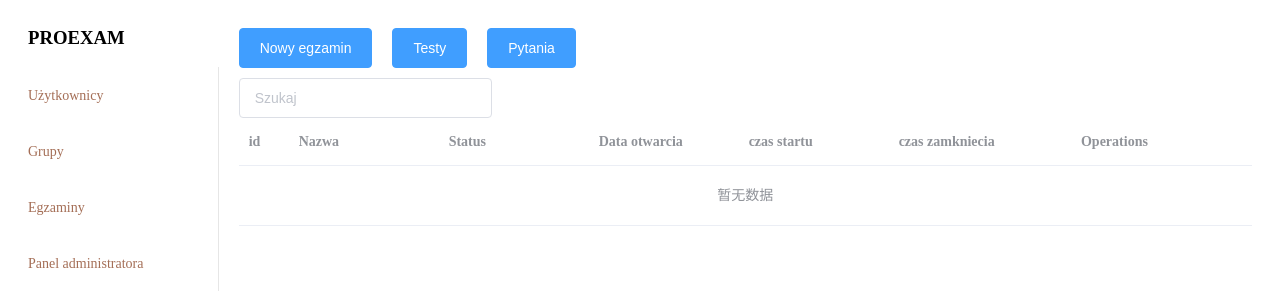
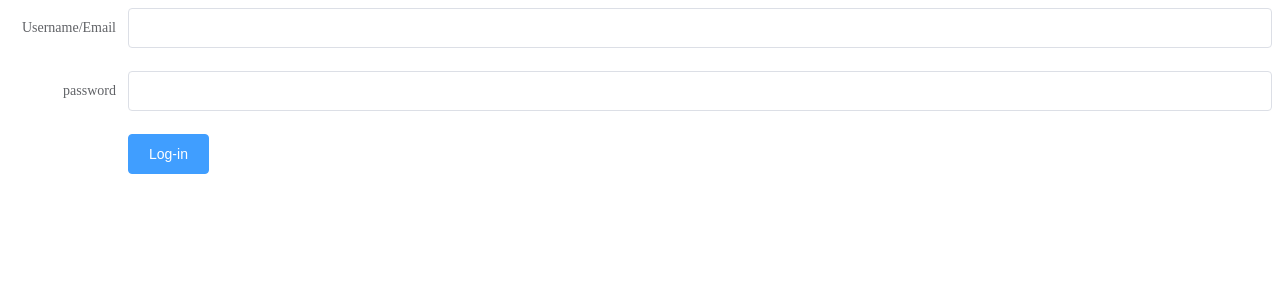
Before and after one commit to sprytny22/ZUT.Projects.Proexam-vue-frontend, a Vue app: page /exams in a window 1280 px wide. Shown: the top 306 px of the page. Built offline with nearby package versions, Linux system fonts and the light colour scheme; no server answers.

Commit message:
token update

```diff
--- a/src/App.vue
+++ b/src/App.vue
@@ -1,5 +1,8 @@
 <template>
-  <div id="app">
+    <div id="login-page" v-if="!$store.getters.LOGGED_IN">
+      <Login />
+    </div>
+    <div id="app" v-else>
       <el-row class="tac">
         <el-col :span="4">
           <el-row>
@@ -13,18 +16,20 @@
           <div id="wrapper">
             <router-view></router-view>
           </div>
-      </el-col>
+        </el-col>`
       </el-row>
     </div>
 </template>
 
 <script>
 import Sidebar from './layouts/Sidebar.vue'
+import Login from './layouts/Security/Login'
 
 export default {
   name: 'App',
   components: {
-    Sidebar
+    Sidebar,
+    Login
   }
 }
 </script>
--- /dev/null
+++ b/src/api/security.js
@@ -0,0 +1,11 @@
+import axios from 'axios';
+
+export async function getToken(credentials) {
+    const response = await axios.post(`/login_check`, credentials);
+    return response.data;
+}
+
+export async function getDetails() {
+    const response = await axios.get(`/details`);
+    return response.data;
+}
--- a/src/components/Exam/ExamAdd.vue
+++ b/src/components/Exam/ExamAdd.vue
@@ -82,7 +82,6 @@
         },
         methods: {
             onSubmit() {
-                console.log(this.form);
                 try {
                     this.loading = true;
                     createExam(this.form);
--- a/src/components/HelloWorld.vue
+++ b/src/components/HelloWorld.vue
@@ -1,32 +1,16 @@
 <template>
   <div class="hello">
-    trololo
+    <h1>Proexam!</h1>
   </div>
 </template>
 
 <script>
 export default {
-  name: 'HelloWorld',
-  props: {
-    msg: String
-  }
+  name: 'idle',
 }
 </script>
 
 <!-- Add "scoped" attribute to limit CSS to this component only -->
 <style scoped>
-h3 {
-  margin: 40px 0 0;
-}
-ul {
-  list-style-type: none;
-  padding: 0;
-}
-li {
-  display: inline-block;
-  margin: 0 10px;
-}
-a {
-  color: #42b983;
-}
+
 </style>
--- /dev/null
+++ b/src/layouts/Security/Login.vue
@@ -0,0 +1,52 @@
+<template>
+    <div>
+        <el-form ref="form" :model="form" label-width="120px">
+            <el-form-item label="Username/Email">
+                <el-input v-model="form.username"></el-input>
+            </el-form-item>
+            <el-form-item label="password">
+                <el-input v-model="form.password"></el-input>
+            </el-form-item>
+            <el-form-item>
+                <el-button type="primary" @click="onSubmit">Log-in</el-button>
+            </el-form-item>
+        </el-form>
+    </div>
+</template>
+
+<script>
+    export default {
+        name: "Login",
+        data() {
+            return {
+                form: {
+                    username: '',
+                    password: ''
+                },
+                loading: false
+            }
+        },
+        methods: {
+            async onSubmit() {
+                 try {
+                    this.loading = true;
+
+                    await this.$store.dispatch('initToken', this.form);
+                    this.$message.success('Zalogowano!');
+
+                     if (this.$router.currentRoute.name !== 'exams') {
+                         await this.$router.push('exams');
+                     }
+                } catch (error) {
+                    this.$message.error('Oops, błedne dane logowania.'+ error.message);
+                } finally {
+                    this.loading = false;
+                }
+            }
+        }
+    }
+</script>
+
+<style scoped>
+
+</style>
--- /dev/null
+++ b/src/store/modules/security.js
@@ -0,0 +1,54 @@
+import { getToken, getDetails } from '../../api/security';
+import axios from "axios";
+
+export default {
+    state: {
+        logged_in: false,
+        token: null,
+        user: null,
+        roles: []
+    },
+    getters: {
+        TOKEN: state => state.token,
+        LOGGED_IN: state => state.logged_in,
+        USER: state => state.user,
+        ROLES: state => state.roles,
+    },
+    mutations: {
+        SET_TOKEN(state, token) {
+            state.token = token.token;
+        },
+        SET_USER_DETAILS(state, details) {
+            state.user = details.user;
+            state.roles = details.roles;
+        },
+        SET_LOGGED_IN(state, logged_in) {
+            state.logged_in = logged_in;
+        }
+    },
+    actions: {
+        async initToken({commit, state}, credentials) {
+
+            const token = await getToken(credentials);
+            commit('SET_TOKEN', token);
+            console.log(state.token);
+
+            axios.defaults.headers.common['Authorization'] = `Bearer ${state.token}`
+            axios.interceptors.response.use(
+                response => {
+                    return response
+                },
+                async (error) => {
+                    if (error.response && error.response.status === 401) {
+                        commit('SET_LOGGED_IN', false);
+                    }
+                }
+            )
+
+            const details = await getDetails();
+
+            commit('SET_USER_DETAILS', details);
+            commit('SET_LOGGED_IN', true);
+        }
+    }
+}
--- a/src/store/store.js
+++ b/src/store/store.js
@@ -7,12 +7,14 @@ import exam from "./modules/exam";
 import tests from "./modules/tests";
 import users from "./modules/users";
 import questions from "./modules/questions";
+import security from "./modules/security";
 
 export default new Vuex.Store({
     modules: {
         exam,
         tests,
         users,
-        questions
+        questions,
+        security
     }
 })
```
Lines whose indentation alone changed are shown as unchanged.
